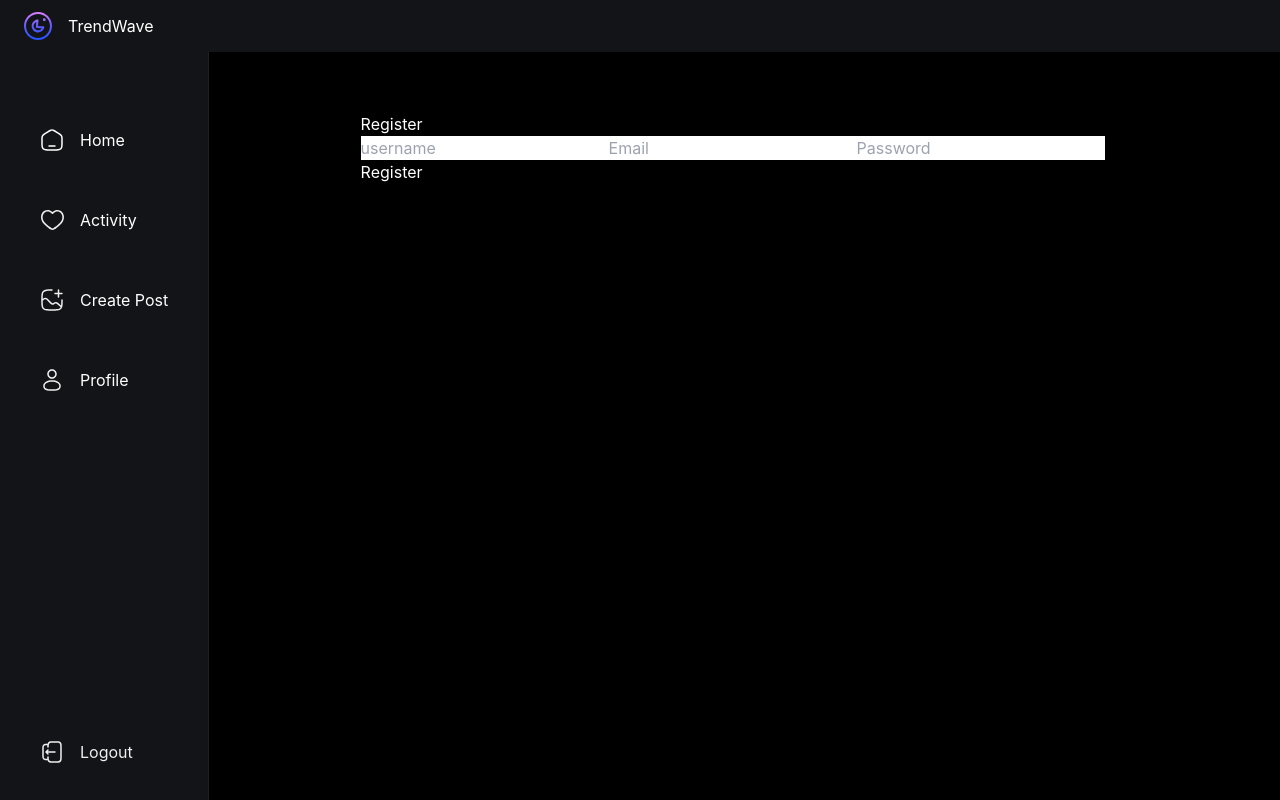
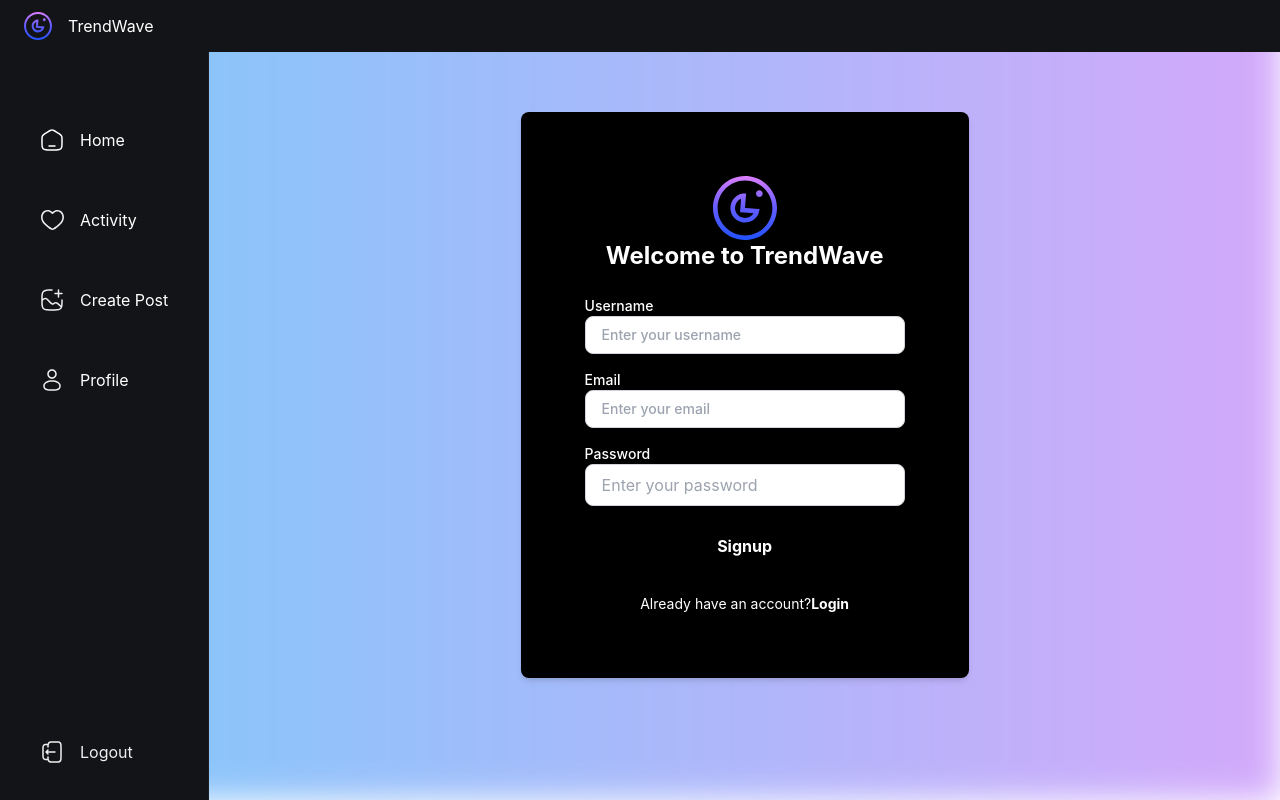
Before and after one commit to ahmed22hany/social-media-frontend, a React (Vite) app: page /auth/register in a window 1280 px wide. Built offline with nearby package versions, Linux system fonts and the light colour scheme.

Commit message:
finishing login and signup css

```diff
--- a/src/App.css
+++ b/src/App.css
@@ -12,7 +12,7 @@
 @layer components {
   /* main */
   .main-container {
-    @apply flex min-h-screen flex-1 flex-col items-center bg-dark-1 px-6 pb-10 pt-28 max-md:pb-32 sm:px-10;
+    @apply flex min-h-screen flex-1 flex-col items-center px-6 pb-10 pt-28 max-md:pb-32 sm:px-10;
   }
 
   /* Head Text */
--- a/src/api/auth.js
+++ b/src/api/auth.js
@@ -10,6 +10,7 @@ export const loginUser = async (credentials) => {
       credentials
     );
     localStorage.setItem("token", response.data.token);
+    console.log(response);
     return response.data;
   } catch (error) {
     console.error("API Error:", error);
--- a/src/components/common/CheckAuth.jsx
+++ b/src/components/common/CheckAuth.jsx
@@ -36,6 +36,13 @@ const CheckAuth = ({ children }) => {
           navigate("/profile/admin");
         }
       }
+
+      if (isAuthenticated && location.pathname.includes("/activity")) {
+        const token = localStorage.getItem("token");
+        if (token) {
+          navigate("/activity");
+        }
+      }
     }
   }, [isAuthenticated, loading, location.pathname, navigate, setId, id]);
 
--- a/src/main.jsx
+++ b/src/main.jsx
@@ -18,7 +18,7 @@ createRoot(document.getElementById("root")).render(
             <LeftSidebar />
 
             <section className="main-container">
-              <div className="w-full max-w-4xl text-white">
+              <div className="w-full max-w-4xl">
                 <App />
               </div>
             </section>
--- a/src/pages/activity/Activity.jsx
+++ b/src/pages/activity/Activity.jsx
@@ -3,17 +3,18 @@ import ActivityCell from "../../components/shared/ActivityCell";
 import fetchAdminData from "../../api/fetchAdminData";
 import { useAuth } from "@/context/AuthContext";
 import LoadingSkeleton from "@/components/ui/LoadingSkeleton";
+import { useNavigate } from "react-router-dom";
 
 const Activity = () => {
   const [notificationState, setNotificationState] = useState([]);
   const [isLoading, setIsLoading] = useState(true);
   const { isAuthenticated } = useAuth();
+  const navigate = useNavigate();
 
   useEffect(() => {
     const fetchData = async () => {
       if (!isAuthenticated) {
-        console.log("user not authenticated");
-        //navigate to the login page
+        navigate("/auth/login");
         return;
       }
 
@@ -28,7 +29,7 @@ const Activity = () => {
     };
 
     fetchData();
-  }, [isAuthenticated]);
+  }, [isAuthenticated, navigate]);
 
   return (
     <div className="flex flex-col gap-y-4 md:items-center md:justify-center p-4">
--- a/src/pages/auth/login.jsx
+++ b/src/pages/auth/login.jsx
@@ -1,6 +1,7 @@
 import { useState } from "react";
 import { useAuth } from "../../context/AuthContext";
 import { useToast } from "@/hooks/use-toast";
+import { Link } from "react-router-dom";
 
 const Login = () => {
   const { login } = useAuth();
@@ -24,15 +25,16 @@ const Login = () => {
   };
 
   return (
-    <div className="bg-gradient-to-r from-blue-100 to-purple-200 flex items-center justify-center">
-      <div className="bg-white shadow-md rounded-lg p-8 max-w-md w-full">
+    <div className="flex items-center justify-center">
+      <div className="absolute inset-0 blur-lg bg-gradient-to-r from-blue to-purple-500 opacity-50"></div>
+      <div className="bg-dark-1 shadow-md rounded-lg p-16 max-w-md w-full relative z-10">
         <div className="text-center mb-6">
           <img
             src="/assets/logo.svg"
             alt="logo"
             className="mx-auto w-16 h-16"
           />
-          <h2 className="text-2xl font-bold text-gray-700">
+          <h2 className="text-2xl font-bold text-light-1">
             Welcome to TrendWave
           </h2>
         </div>
@@ -40,7 +42,7 @@ const Login = () => {
         <form onSubmit={handleSubmit}>
           <div className="mb-4">
             <label
-              className="block text-sm font-medium text-gray-600"
+              className="block text-sm font-medium text-light-1"
               htmlFor="email"
             >
               Email
@@ -57,7 +59,7 @@ const Login = () => {
 
           <div className="mb-4">
             <label
-              className="block text-sm font-medium text-gray-600"
+              className="block text-sm font-medium text-light-1"
               htmlFor="password"
             >
               Password
@@ -76,70 +78,25 @@ const Login = () => {
             <button
               type="submit"
               className="w-full py-3 bg-gradient-to-r
-              from-blue-500 to-purple-500 text-black font-bold rounded-lg
-              hover:from-purple-500 hover:to-blue-500 transition-all duration-300"
+              from-blue-500 to-purple-500 text-white font-bold rounded-lg
+              hover:bg-white hover:text-black transition-all duration-300"
             >
               Login
             </button>
           </div>
 
           <div className="text-center">
-            <p className="text-sm text-gray-600">
+            <p className="text-sm text-light-1">
               First time here?
-              <a
-                href="/auth/register"
-                className="text-blue-500 hover:underline"
-              >
+              <Link to="/auth/register" className="hover:underline font-bold">
                 Signup
-              </a>
+              </Link>
             </p>
           </div>
         </form>
-
-        <div className="mt-6 flex justify-center gap-4">
-          <button className="bg-gray-100 p-2 rounded-full shadow hover:bg-gray-200">
-            <img
-              src="/assets/google-icon.svg"
-              alt="Google"
-              className="w-6 h-6"
-            />
-          </button>
-          <button className="bg-gray-100 p-2 rounded-full shadow hover:bg-gray-200">
-            <img
-              src="/assets/facebook-icon.svg"
-              alt="Facebook"
-              className="w-6 h-6"
-            />
-          </button>
-        </div>
       </div>
     </div>
   );
 };
 
 export default Login;
-
-{
-  /* <form
-
-      className="flex flex-col items-center justify-center gap-4 bg-red-500 p-10"
-    >
-      <input
-        type="email"
-        value={email}
-        onChange={(e) => setEmail(e.target.value)}
-        placeholder="Email"
-        className="input input-bordered w-full max-w-xs text-black"
-      />
-      <input
-        type="password"
-        value={password}
-        onChange={(e) => setPassword(e.target.value)}
-        placeholder="Password"
-        className="input input-bordered w-full max-w-xs text-black"
-      />
-      <button type="submit" className="btn bg-black text-white w-full">
-        Login
-      </button>
-    </form> */
-}
--- a/src/pages/auth/register.jsx
+++ b/src/pages/auth/register.jsx
@@ -1,6 +1,7 @@
 import { useState } from "react";
 import { useNavigate } from "react-router-dom";
 import { registerUser } from "@/api/auth";
+import { Link } from "react-router-dom";
 
 const Register = () => {
   const [email, setEmail] = useState("");
@@ -18,32 +19,93 @@ const Register = () => {
   };
 
   return (
-    <div>
-      <h2>Register</h2>
+    <div className="flex items-center justify-center">
+      <div className="absolute inset-0 blur-lg bg-gradient-to-r from-blue to-purple-500 opacity-50"></div>
+      <div className="bg-dark-1 shadow-md rounded-lg p-16 max-w-md w-full relative z-10">
+        <div className="text-center mb-6">
+          <img
+            src="/assets/logo.svg"
+            alt="logo"
+            className="mx-auto w-16 h-16"
+          />
+          <h2 className="text-2xl font-bold text-light-1">
+            Welcome to TrendWave
+          </h2>
+        </div>
+
         <form onSubmit={handleSubmit}>
+          <div className="mb-4">
+            <label
+              className="block text-sm font-medium text-light-1"
+              htmlFor="username"
+            >
+              Username
               <input
+                id="username"
                 type="text"
                 value={username}
                 onChange={(e) => setUsername(e.target.value)}
-          placeholder="username"
-          required
+                placeholder="Enter your username"
+                className="w-full px-4 py-2 rounded-lg border text-black border-gray-300"
               />
+            </label>
+          </div>
+
+          <div className="mb-4">
+            <label
+              className="block text-sm font-medium text-light-1"
+              htmlFor="email"
+            >
+              Email
               <input
+                id="email"
                 type="email"
                 value={email}
                 onChange={(e) => setEmail(e.target.value)}
-          placeholder="Email"
-          required
+                placeholder="Enter your email"
+                className="w-full px-4 py-2 rounded-lg border text-black border-gray-300"
               />
+            </label>
+          </div>
+
+          <div className="mb-4">
+            <label
+              className="block text-sm font-medium text-light-1"
+              htmlFor="password"
+            >
+              Password
+            </label>
             <input
+              id="password"
               type="password"
               value={password}
               onChange={(e) => setPassword(e.target.value)}
-          placeholder="Password"
-          required
+              placeholder="Enter your password"
+              className="w-full px-4 py-2 rounded-lg border text-black border-gray-300"
             />
-        <button type="submit">Register</button>
+          </div>
+
+          <div className="mb-6">
+            <button
+              type="submit"
+              className="w-full py-3 bg-gradient-to-r
+              from-blue-500 to-purple-500 text-white font-bold rounded-lg
+              hover:bg-white hover:text-black transition-all duration-300"
+            >
+              Signup
+            </button>
+          </div>
+
+          <div className="text-center">
+            <p className="text-sm text-light-1">
+              Already have an account?
+              <Link to="/auth/login" className="hover:underline font-bold">
+                Login
+              </Link>
+            </p>
+          </div>
         </form>
+      </div>
     </div>
   );
 };
```
Lines whose indentation alone changed are shown as unchanged.
